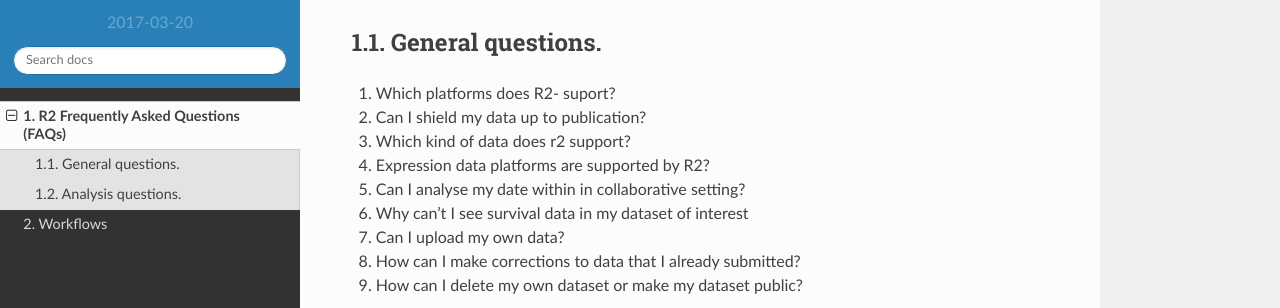
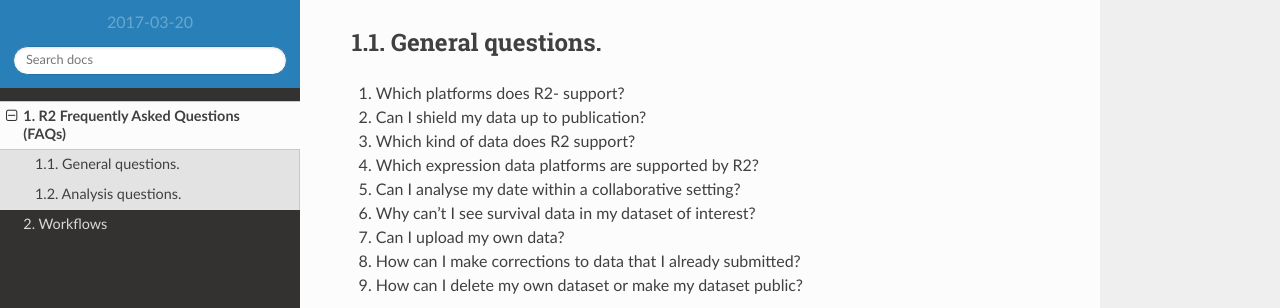
Before and after one commit to antronerds/r2-faqs-workflows, a Sphinx documentation site: the page built from docs/Faqs.md, in a window 1280 px wide and 941 px high. Shown: the part 182-490 px from the top of the window. Built offline with Sphinx 7.4.7 and the Read the Docs theme 2.0.0, drawn with Linux system fonts in a browser that asks for light colours.

Commit message:
Update Faqs.md

```diff
--- a/docs/Faqs.md
+++ b/docs/Faqs.md
@@ -11,12 +11,12 @@
 -----
 
 
-1.  Which platforms does R2- suport?
+1.  Which platforms does R2- support?
 2.  Can I shield my data up to publication?
-3.  Which kind of data does r2 support?
-4.  Expression data platforms are supported by R2?
-5.  Can I  analyse my date within in collaborative setting?
-6.  Why can't I see survival data in my dataset of interest
+3.  Which kind of data does R2 support?
+4.  Which expression data platforms are supported by R2?
+5.  Can I  analyse my date within a collaborative setting?
+6.  Why can't I see survival data in my dataset of interest?
 7.  Can I upload my own data?
 8.  How can I make corrections to data that I already submitted?
 9.  How can I delete my own dataset or make my dataset public?
```
